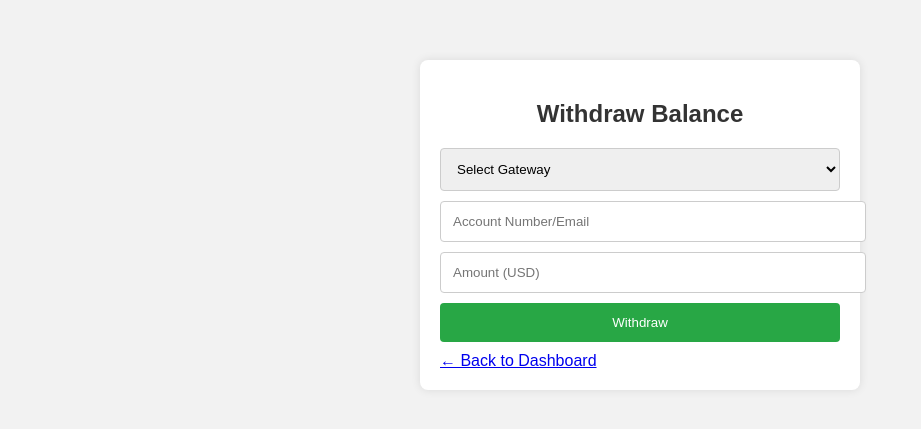
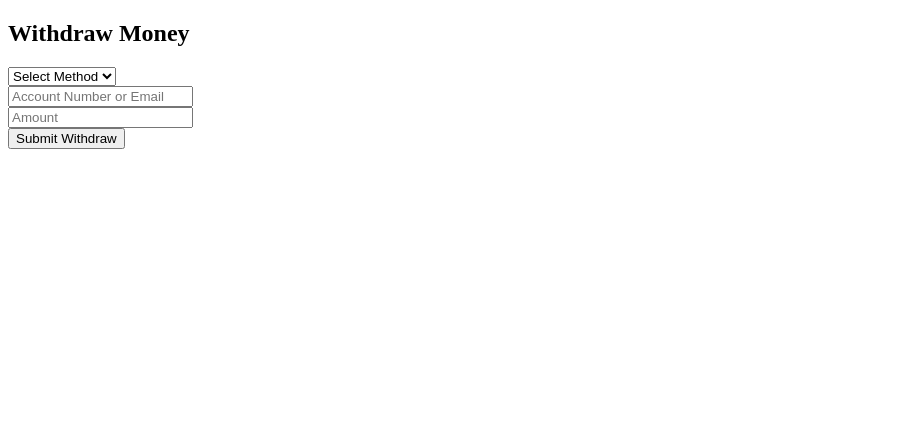
Before and after one commit to talha441/WalletoHub, a Flask app: page /withdraw in a window 1280 px wide. Shown: the top 429 px of the page, without its empty margins (0-921 px from the left). Run offline with Flask 3, Linux system fonts and the light colour scheme; the visitor is signed in with stand-in values (Sample User, id 1).

Commit message:
Update withdraw.html

```diff
--- a/templates/withdraw.html
+++ b/templates/withdraw.html
@@ -1,29 +1,26 @@
 <!DOCTYPE html>
-<html>
+<html lang="en">
 <head>
-  <title>Withdraw - WalletoHub</title>
-  <link rel="stylesheet" href="/static/style.css">
+  <meta charset="UTF-8">
+  <title>Withdraw | WalletoHub</title>
 </head>
 <body>
-  <div class="form-container">
-    <h2>Withdraw Balance</h2>
+  <h2>Withdraw Money</h2>
   {% if success %}
-      <p class="success">Withdrawal request of ${{ amount }} via {{ method }} ({{ number }}) has been submitted successfully!</p>
+    <p style="color:green;">Withdraw request submitted: {{ amount }} via {{ method }} to {{ number }}</p>
   {% endif %}
   <form method="POST">
     <select name="method" required>
-        <option value="">Select Gateway</option>
+      <option value="">Select Method</option>
       <option value="Bkash">Bkash</option>
       <option value="Nagad">Nagad</option>
       <option value="Rocket">Rocket</option>
-        <option value="PayPal">PayPal</option>
+      <option value="Paypal">Paypal</option>
       <option value="Payoneer">Payoneer</option>
-      </select>
-      <input type="text" name="number" placeholder="Account Number/Email" required>
-      <input type="number" name="amount" placeholder="Amount (USD)" step="0.01" required>
-      <button type="submit">Withdraw</button>
+    </select><br>
+    <input type="text" name="number" placeholder="Account Number or Email" required><br>
+    <input type="number" name="amount" placeholder="Amount" required><br>
+    <button type="submit">Submit Withdraw</button>
   </form>
-    <a href="/dashboard">← Back to Dashboard</a>
-  </div>
 </body>
 </html>
```
Lines whose indentation alone changed are shown as unchanged.
